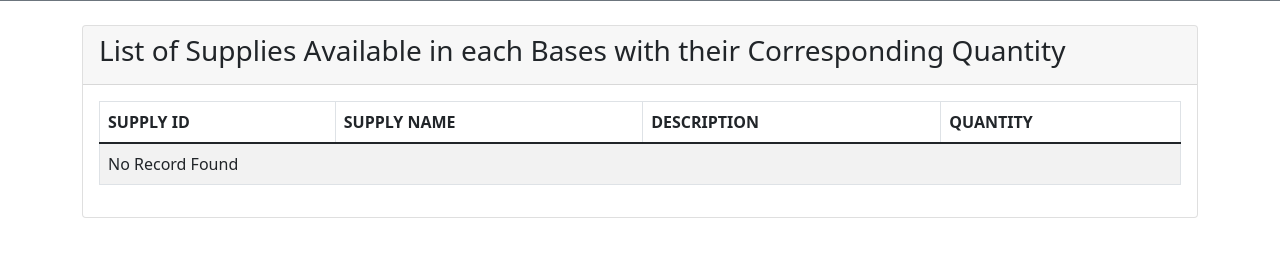
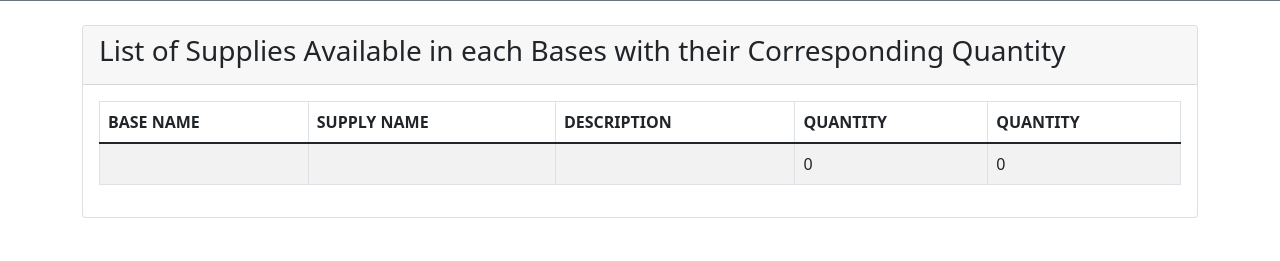
Before and after one commit to Raven1K/casestudy2, a PHP site: page /supplies.php in a window 1280 px wide. Shown: the part 347-608 px from the top of the page. Run offline with PHP 8.4, Linux system fonts and the light colour scheme; data that the repository does not hold is empty.

Commit message:
Update supplies.php

```diff
--- a/supplies.php
+++ b/supplies.php
@@ -30,19 +30,19 @@
                         <table class="table table-bordered table-striped">
                             <thead class="">
                                 <tr>
-                                    <th>SUPPLY ID</th>
+                                    <th>BASE NAME</th>
 				    <th>SUPPLY NAME</th>
                                     <th>DESCRIPTION</th>
                                     <th>QUANTITY</th>
+				    <th>QUANTITY</th>
                                 </tr>
                             </thead>
                             <tbody>
                                 <?php
 
-                                    $query = "SELECT supply.supply_id, supply.name, supply.description, inventory.quantity
-				    		FROM (SELECT * FROM inventory WHERE base_id = 2)
-						RIGHT JOIN supply ON supply.supply_id = inventory.supply_id
-						ORDER BY supply.supply_id";
+                                    $query = "SELECT base.*, supply.*, COALESCE ((SELECT quantity FROM inventory
+				    		WHERE base_id = base.base_id and supply_id = supply.supply_id), 0) AS quantity
+						FROM base CROSS JOIN supply ORDER BY base_id";
                                     $statement = $conn->prepare($query);
                                     $statement->execute();
 
@@ -54,10 +54,11 @@
                                         {
                                             ?>
                                             <tr>
-                                                <td><?= $row->supply_id; ?></td>
+                                                <td><?= $row->base_name; ?></td>
                                                 <td><?= $row->name; ?></td>
 						<td><?= $row->description; ?></td>
                                                 <td><?= $row->quantity; ?></td>
+						<td><?= $row->quantity; ?></td>
                                             </tr>
                                             <?php
                                         }
```
